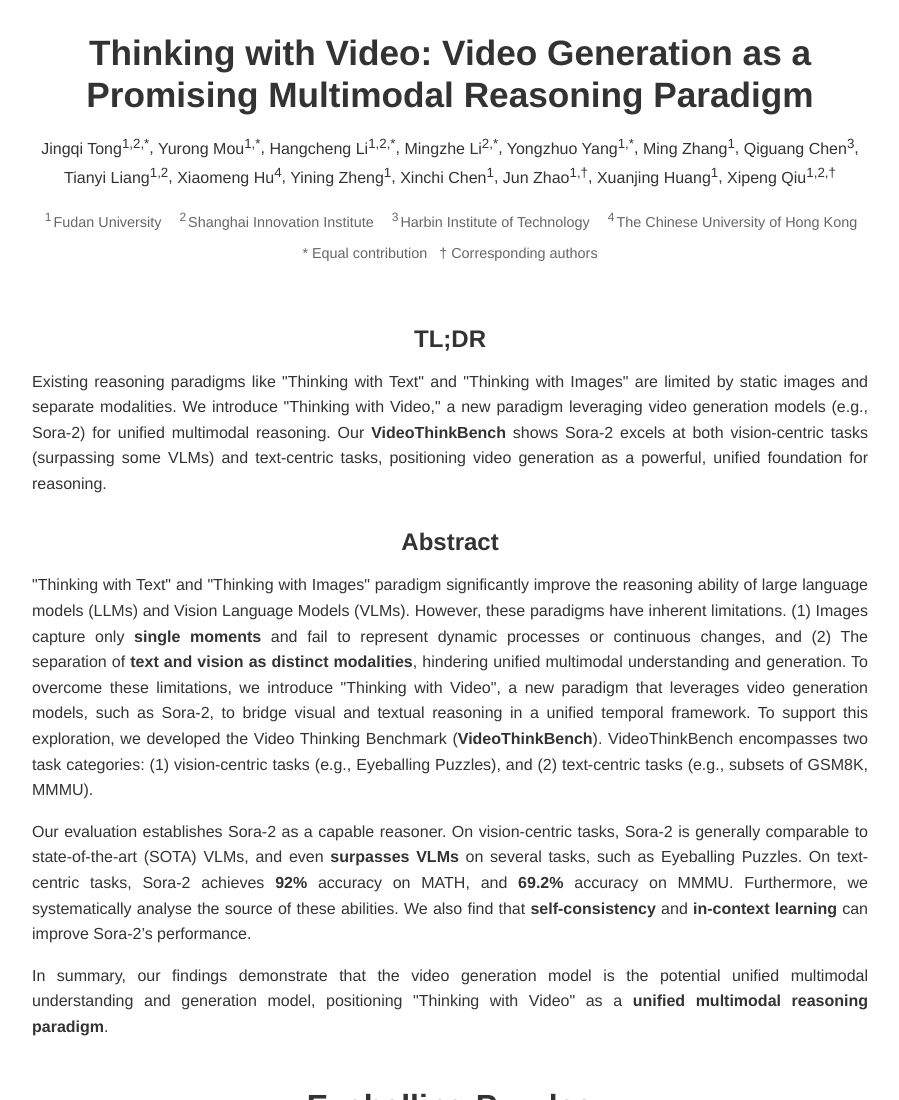
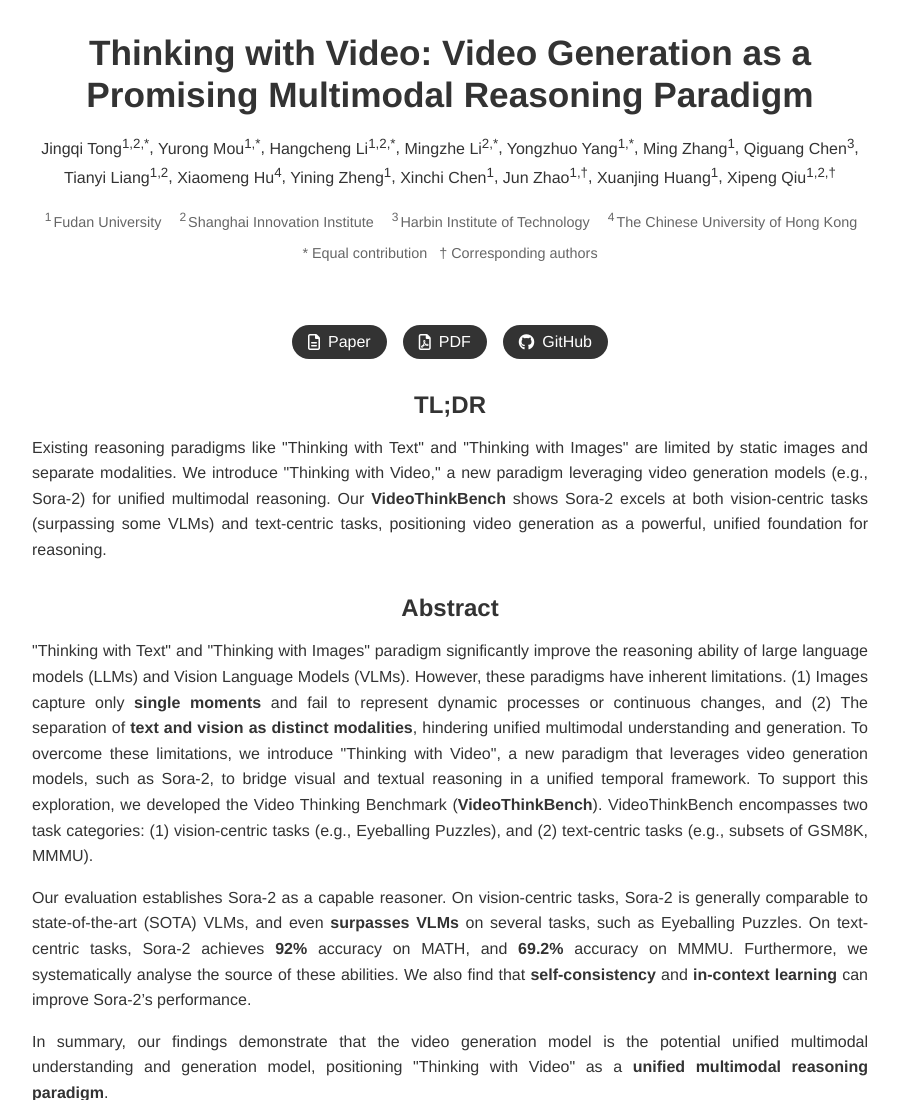
Before and after one commit to thinking-with-video/thinking-with-video.github.io, a plain HTML site: page index.html in a window 1280 px wide. Shown: the top 1100 px of the page, without its empty margins (190-1089 px from the left). Drawn offline with Linux system fonts and the light colour scheme.

Commit message:
add buttons

```diff
--- a/index.html
+++ b/index.html
@@ -14,6 +14,12 @@
     <!-- <meta property="og:image" content="https://sora-reasoner.github.io/assets/preview.png" /> -->
     <!-- <meta property="og:url" content="https://sora-reasoner.github.io/" /> -->
     <meta property="og:type" content="website" />
+
+    <!-- Import FontAwesome for icons -->
+    <link
+      rel="stylesheet"
+      href="https://cdnjs.cloudflare.com/ajax/libs/font-awesome/6.0.0-beta3/css/all.min.css"
+    />
 
     <style>
       :root {
@@ -87,6 +93,35 @@
         display: block;
         margin-top: 0.9rem;
         text-align: center;
+      }
+
+      .button-wrapper {
+        margin: 2rem auto;
+        display: flex;
+        justify-content: center;
+        gap: 1rem;
+        flex-wrap: wrap;
+      }
+
+      .btn-link {
+        display: flex;
+        align-items: center;
+        background: var(--text-primary);
+        color: var(--background-primary);
+        text-decoration: none;
+        border-radius: 9999px;
+        padding: 0.5rem 1rem;
+        transition: background 0.2s ease-in-out;
+        font-weight: 500;
+        border: none;
+      }
+
+      .btn-link:hover {
+        background: var(--link-color);
+      }
+
+      .btn-link i {
+        margin-right: 0.5rem;
       }
 
       .text-section {
@@ -190,6 +225,18 @@
             * Equal contribution&nbsp;&nbsp;&nbsp;† Corresponding authors
         </div>
       </header>
+
+      <div class="button-wrapper">
+        <a class="btn-link" href="https://arxiv.org/abs/2511.04570" target="_blank" rel="noopener noreferrer">
+          <i class="fa-regular fa-file-alt"></i>Paper
+        </a>
+        <a class="btn-link" href="https://arxiv.org/pdf/2511.04570" target="_blank" rel="noopener noreferrer">
+          <i class="fa-regular fa-file-pdf"></i>PDF
+        </a>
+        <a class="btn-link" href="https://github.com/tongjingqi/Thinking-with-Video" target="_blank" rel="noopener noreferrer">
+          <i class="fab fa-github"></i>GitHub
+        </a>
+      </div>
 
       <div class="text-section">
         <h2>TL;DR</h2>
```
